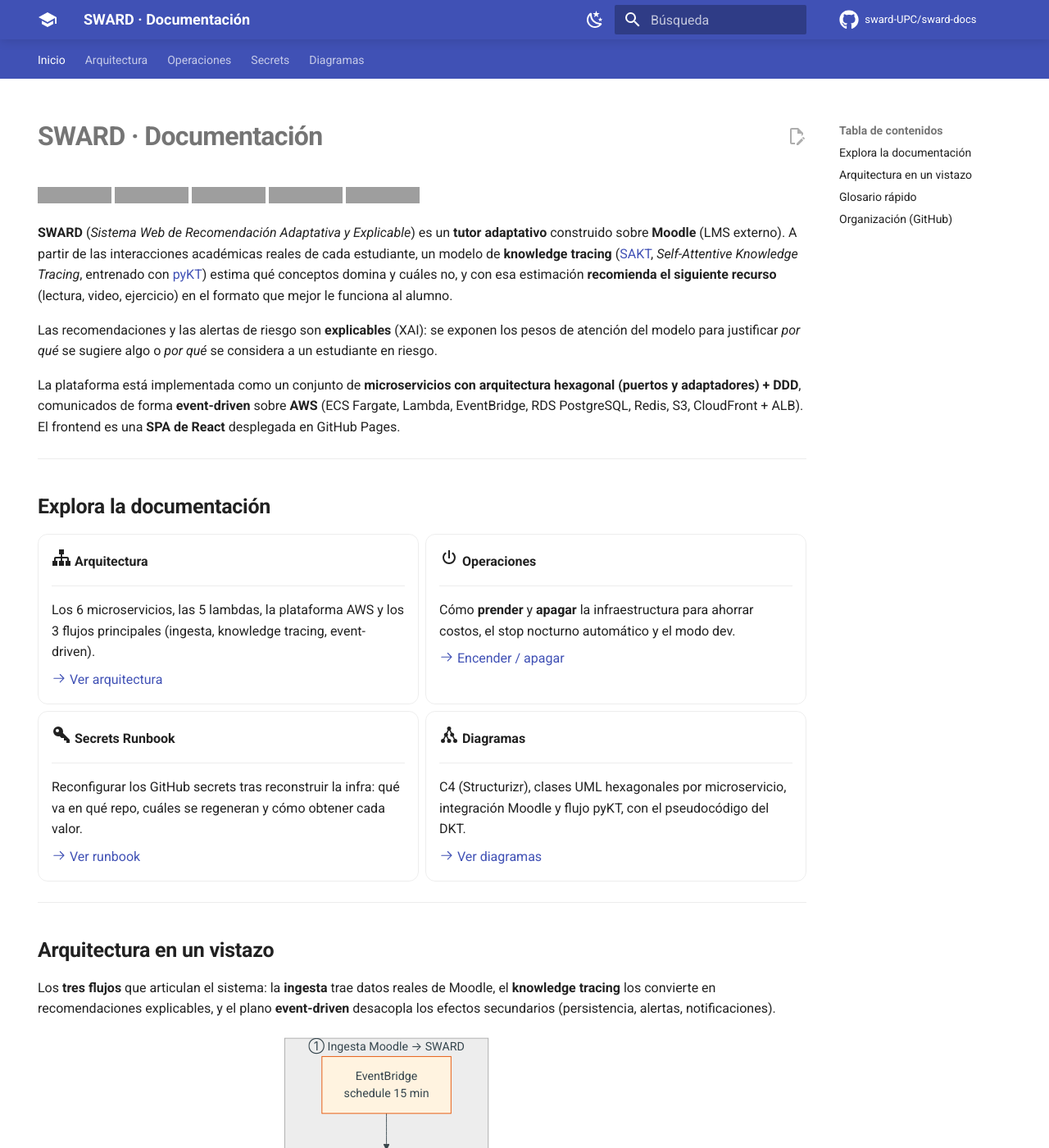
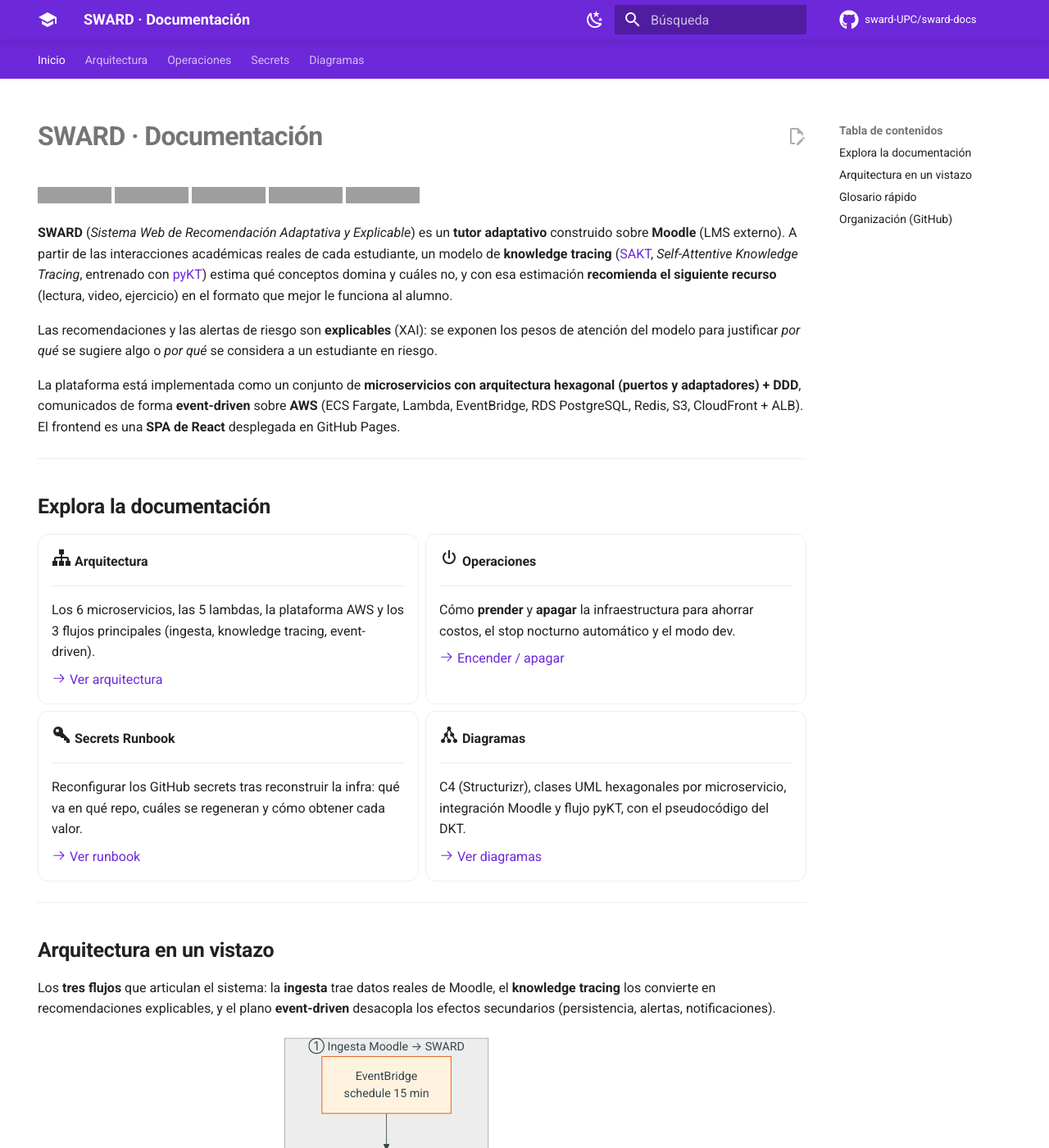
Before and after one commit to sward-UPC/sward-docs, an MkDocs documentation site: the page built from docs/index.md, in a window 1280 px wide and 1400 px high. Shown: the whole window at 82% size. Built offline with MkDocs 1.6.1 and Material for MkDocs 9.7.7, drawn with Linux system fonts in a browser that asks for light colours; comment, search, counter and statistics services are not loaded; grey boxes are pictures that could not be loaded.

Commit message:
docs: paleta de marca SWARD (violeta+cian) vía primary/accent custom (fix override)

```diff
--- a/docs/stylesheets/extra.css
+++ b/docs/stylesheets/extra.css
@@ -2,17 +2,31 @@
    SWARD · Documentación — estilos de marca y pulido visual
    ============================================================ */
 
-/* ---- Paleta de marca SWARD (indigo/violeta, igual que la app) ---- */
-:root {
-  --md-primary-fg-color: #4f46e5;
-  --md-primary-fg-color--light: #6366f1;
-  --md-primary-fg-color--dark: #4338ca;
-  --md-accent-fg-color: #7c3aed;
-  --md-typeset-a-color: #4f46e5;
+/* ---- Paleta de marca SWARD (violeta + cian) ----
+   Material aplica el color a nivel <body> con [data-md-color-primary]; por eso
+   un override en :root NO funciona. Hay que usar primary/accent: custom en
+   mkdocs.yml y definir aquí los selectores correctos. */
+[data-md-color-primary="custom"] {
+  --md-primary-fg-color: #6d28d9;        /* violeta — header y nav */
+  --md-primary-fg-color--light: #7c3aed;
+  --md-primary-fg-color--dark: #5b21b6;
+  --md-primary-bg-color: #ffffff;
+  --md-primary-bg-color--light: rgba(255, 255, 255, 0.7);
 }
+[data-md-color-accent="custom"] {
+  --md-accent-fg-color: #0891b2;         /* cian — links, hover, foco */
+  --md-accent-fg-color--transparent: rgba(8, 145, 178, 0.1);
+  --md-accent-bg-color: #ffffff;
+  --md-accent-bg-color--light: rgba(255, 255, 255, 0.7);
+}
+/* Color de los enlaces del cuerpo (independiente del accent del tema) */
+:root { --md-typeset-a-color: #6d28d9; }
 [data-md-color-scheme="slate"] {
-  --md-typeset-a-color: #a5b4fc;
-  --md-accent-fg-color: #a78bfa;
+  --md-typeset-a-color: #c4b5fd;         /* violeta claro, legible en oscuro */
+}
+/* En modo oscuro, el header usa un violeta un poco más profundo */
+[data-md-color-scheme="slate"][data-md-color-primary="custom"] {
+  --md-primary-fg-color: #5b21b6;
 }
 
 /* ---- Figuras / diagramas ----
--- a/mkdocs.yml
+++ b/mkdocs.yml
@@ -16,15 +16,15 @@ theme:
   palette:
     - media: "(prefers-color-scheme: light)"
       scheme: default
-      primary: indigo
-      accent: deep purple
+      primary: custom
+      accent: custom
       toggle:
         icon: material/weather-night
         name: Cambiar a modo oscuro
     - media: "(prefers-color-scheme: dark)"
       scheme: slate
-      primary: indigo
-      accent: deep purple
+      primary: custom
+      accent: custom
       toggle:
         icon: material/weather-sunny
         name: Cambiar a modo claro
```
